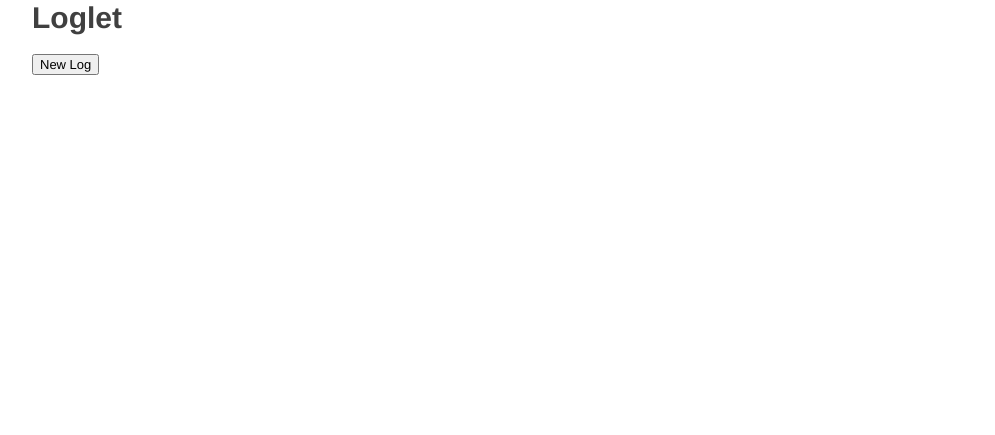
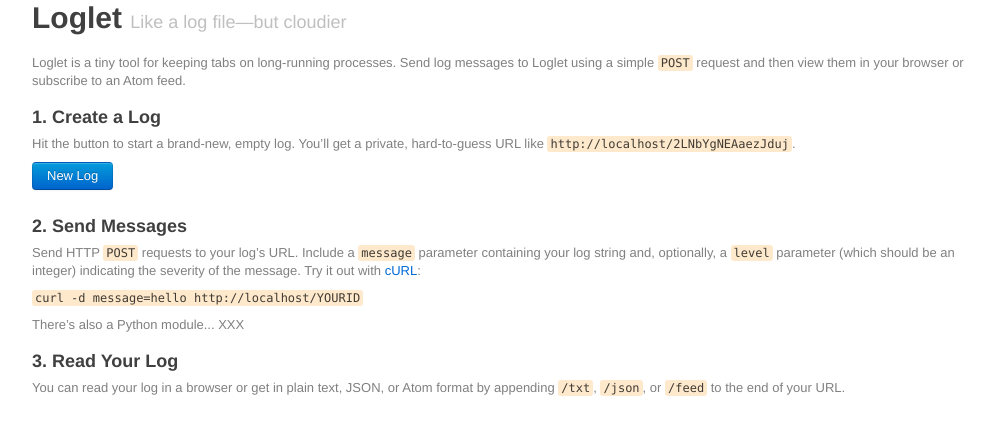
Before and after one commit to sampsyo/loglet, a Flask app: page / in a window 1280 px wide. Shown: the top 435 px of the page, without its empty margins (138-1133 px from the left). Run offline with Flask 2, Linux system fonts and the light colour scheme.

Commit message:
instructions on front page

```diff
--- a/templates/index.html
+++ b/templates/index.html
@@ -1,8 +1,43 @@
 {% extends "base.html" %}
 {% block title %}Loglet{% endblock %}
 {% block content %}
-    <h1>Loglet</h1>
+    <h1>
+        Loglet
+        <small>Like a log file&mdash;but cloudier</small>
+    </h1>
+    <p>
+        Loglet is a tiny tool for keeping tabs on long-running processes. Send
+        log messages to Loglet using a simple <code>POST</code> request and then
+        view them in your browser or subscribe to an Atom feed.
+    </p>
+
+    <h3>1. Create a Log</h3>
+    <p>
+        Hit the button to start a brand-new, empty log.
+        You&rsquo;ll get a private, hard-to-guess URL like
+        <code>{{ request.url_root }}2LNbYgNEAaezJduj</code>.
+    </p>
     <form action="/new" method="POST">
-        <input type="submit" value="New Log">
+        <input type="submit" value="New Log" class="btn primary">
     </form>
+
+    <h3>2. Send Messages</h3>
+    <p>
+        Send HTTP <code>POST</code> requests to your log&rsquo;s URL.
+        Include a <code>message</code> parameter containing your log string
+        and, optionally, a <code>level</code> parameter (which should be an
+        integer) indicating the severity of the message. Try it out with
+        <a href="http://curl.haxx.se/">cURL</a>:
+    </p>
+    <p><code>curl -d message=hello {{ request.url_root }}YOURID</code></p>
+    <p>
+        There&rsquo;s also a Python module... XXX
+    </p>
+
+    <h3>3. Read Your Log</h3>
+    <p>
+        You can read your log in a browser or get in plain text, JSON, or Atom
+        format by appending <code>/txt</code>, <code>/json</code>, or
+        <code>/feed</code> to the end of your URL.
+    </p>
 {% endblock %}
```
